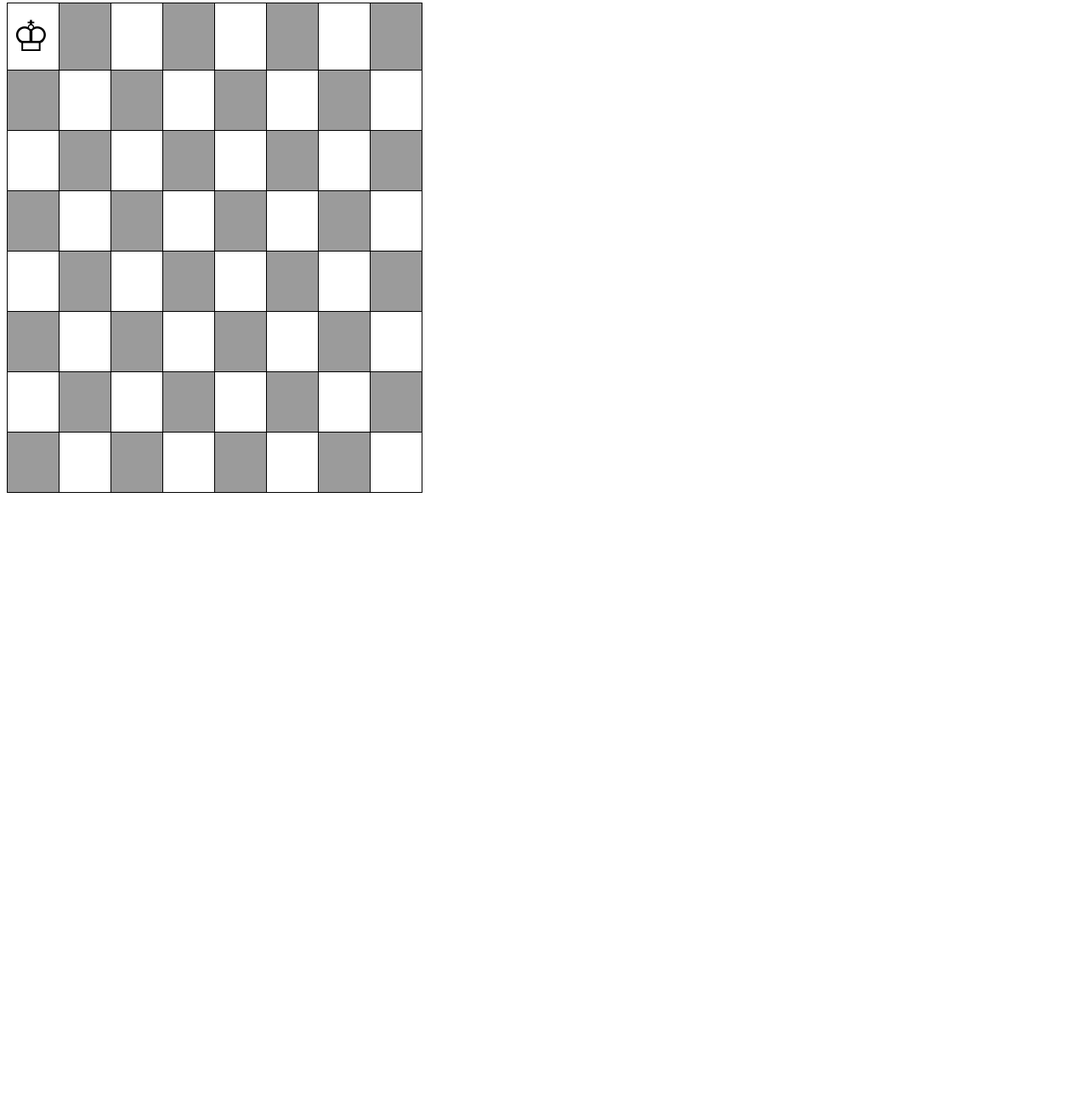
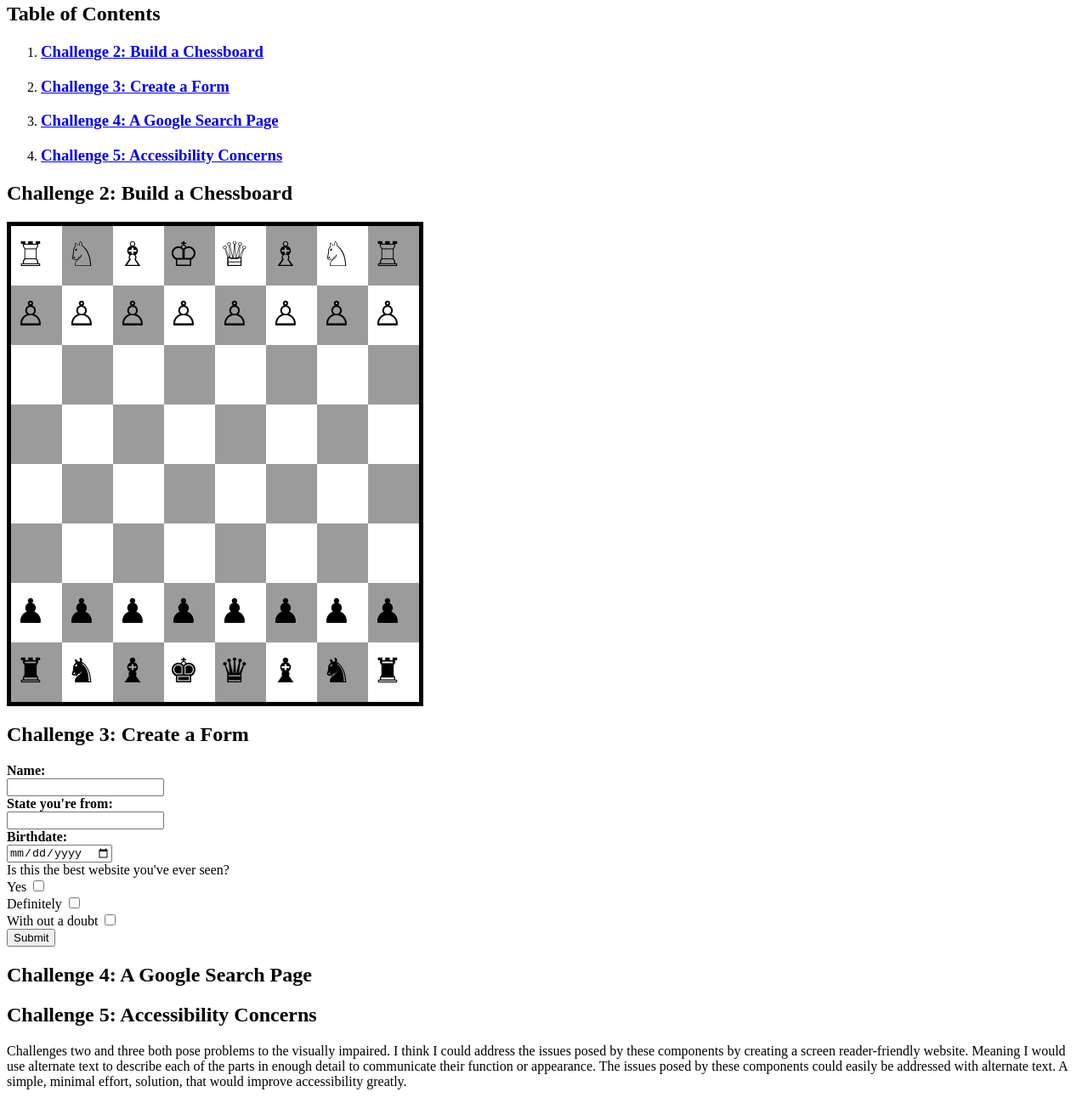
Before and after one commit to Torbrown/Torbrown.github.io, a plain HTML site: page assignment4.html in a window 1280 px wide. Shown: the part 77-1375 px from the top of the page at 85% size. Before the commit the page ends 800 px from the top, so only its background shows below. Drawn offline with Linux system fonts and the light colour scheme.

Commit message:
Assignment 4

```diff
--- a/assignment4.html
+++ b/assignment4.html
@@ -4,42 +4,49 @@
     <meta charset="utf-8">
     <title>Assignment 4</title>
     <style type="text/css">
-    .tg  {border-collapse:collapse;border-spacing:0;border-color:black;border-style: none;border-width: 5}
-    .tg td{border-color:black;border-style:solid;border-width:1px;font-family:Arial, sans-serif;font-size:50px;
+    .tg  {border-collapse:collapse;border-spacing:0;border-color:black;border-style:solid;border-width: 5px}
+    .tg td{border-color:black;border-style:solid;border-width:0px;font-family:Arial, sans-serif;font-size:40px;
       overflow:hidden;padding:10px 5px;word-break:normal;height:50px;width:50px}
-    .tg th{border-color:black;border-style:solid;border-width:1px;font-family:Arial, sans-serif;font-size:50px;
+    .tg th{border-color:black;border-style:solid;border-width:0px;font-family:Arial, sans-serif;font-size:40px;
       font-weight:normal;overflow:hidden;padding:10px 5px;word-break:normal;height:50px;width:50px}
     .tg .tg-0x09{background-color:#9b9b9b;text-align:left;vertical-align:top}
     .tg .tg-0lax{text-align:left;vertical-align:top}
-
-
     </style>
   </head>
+  <body>
     <h1>Assignment 4</h1>
-  <body>
+      <h2>Table of Contents</h2>
+      <ol>
+        <li><a href="#Challenge2"><h3>Challenge 2: Build a Chessboard</h3></a></li>
+        <li><a href="#Challenge3"><h3>Challenge 3: Create a Form</h3></a></li>
+        <li><a href="#Challenge4"><h3>Challenge 4: A Google Search Page</h3></a></li>
+        <li><a href="#Challenge5"><h3>Challenge 5: Accessibility Concerns</h3></a></li>
+      </ol>
+
+    <h2 id="Challenge2">Challenge 2: Build a Chessboard</h2>
       <table class="tg">
     <thead>
       <tr>
-      <th class="tg-0lax">&#9812;</th>
-      <th class="tg-0x09"></th>
-      <th class="tg-0lax"></th>
-      <th class="tg-0x09"></th>
-      <th class="tg-0lax"></th>
-      <th class="tg-0x09"></th>
-      <th class="tg-0lax"></th>
-      <th class="tg-0x09"></th>
+        <th class="tg-0lax">&#9814;</th>
+        <th class="tg-0x09">&#9816;</th>
+        <th class="tg-0lax">&#9815;</th>
+        <th class="tg-0x09">&#9812;</th>
+        <th class="tg-0lax">&#9813;</th>
+        <th class="tg-0x09">&#9815;</th>
+        <th class="tg-0lax">&#9816;</th>
+        <th class="tg-0x09">&#9814;</th>
       </tr>
     </thead>
     <tbody>
       <tr>
-      <td class="tg-0x09"></td>
-      <td class="tg-0lax"></td>
-      <td class="tg-0x09"></td>
-      <td class="tg-0lax"></td>
-      <td class="tg-0x09"></td>
-      <td class="tg-0lax"></td>
-      <td class="tg-0x09"></td>
-      <td class="tg-0lax"></td>
+        <td class="tg-0x09">&#9817;</td>
+        <td class="tg-0lax">&#9817;</td>
+        <td class="tg-0x09">&#9817;</td>
+        <td class="tg-0lax">&#9817;</td>
+        <td class="tg-0x09">&#9817;</td>
+        <td class="tg-0lax">&#9817;</td>
+        <td class="tg-0x09">&#9817;</td>
+        <td class="tg-0lax">&#9817;</td>
       </tr>
       <tr>
         <td class="tg-0lax"></td>
@@ -82,24 +89,58 @@
         <td class="tg-0lax"></td>
       </tr>
       <tr>
-      <td class="tg-0lax"></td>
-      <td class="tg-0x09"></td>
-      <td class="tg-0lax"></td>
-      <td class="tg-0x09"></td>
-      <td class="tg-0lax"></td>
-      <td class="tg-0x09"></td>
-      <td class="tg-0lax"></td>
-      <td class="tg-0x09"></td>
+        <td class="tg-0lax">&#9823;</td>
+        <td class="tg-0x09">&#9823;</td>
+        <td class="tg-0lax">&#9823;</td>
+        <td class="tg-0x09">&#9823;</td>
+        <td class="tg-0lax">&#9823;</td>
+        <td class="tg-0x09">&#9823;</td>
+        <td class="tg-0lax">&#9823;</td>
+        <td class="tg-0x09">&#9823;</td>
       </tr>
       <tr>
-      <td class="tg-0x09"></td>
-      <td class="tg-0lax"></td>
-      <td class="tg-0x09"></td>
-      <td class="tg-0lax"></td>
-      <td class="tg-0x09"></td>
-      <td class="tg-0lax"></td>
-      <td class="tg-0x09"></td>
-      <td class="tg-0lax"></td>
+        <td class="tg-0x09">&#9820;</td>
+        <td class="tg-0lax">&#9822;</td>
+        <td class="tg-0x09">&#9821;</td>
+        <td class="tg-0lax">&#9818;</td>
+        <td class="tg-0x09">&#9819;</td>
+        <td class="tg-0lax">&#9821;</td>
+        <td class="tg-0x09">&#9822;</td>
+        <td class="tg-0lax">&#9820;</td>
       </tr>
     </tbody>
     </table>
+      <h2 id="Challenge3">Challenge 3: Create a Form</h2>
+        <form>
+          <div>
+            <label><b>Name:</b></label><br>
+            <input>
+          </div>
+          <div>
+            <label><b>State you're from:</b></label><br>
+            <input>
+          </div>
+          <div>
+            <label for="date"><b>Birthdate:</b></label><br>
+            <input type="date" name="date" id="date" min="2022-02-06">
+          </div>
+          Is this the best website you've ever seen?
+          <div>
+            <label for="yes">Yes</label>
+            <input type="checkbox" name="Yes" id="yes">
+          </div>
+          <div>
+            <label for="Definitely">Definitely</label>
+            <input type="checkbox" name="Definitely" id="Definitely">
+          </div>
+          <div>
+            <label for="WOAD">With out a doubt</label>
+            <input type="checkbox" name="WOAD" id="WOAD">
+          </div>
+          <div>
+          <button type="Submit">Submit</button>
+          </div>
+        </form>
+      <h2 id="Challenge4">Challenge 4: A Google Search Page</h2>
+      <h2 id="Challenge5">Challenge 5: Accessibility Concerns</h2>
+        <p>Challenges two and three both pose problems to the visually impaired. I think I could address the issues posed by these components by creating a screen reader-friendly website. Meaning I would use alternate text to describe each of the parts in enough detail to communicate their function or appearance. The issues posed by these components could easily be addressed with alternate text. A simple, minimal effort, solution, that would improve accessibility greatly.</p>
```
Lines whose indentation alone changed are shown as unchanged.
